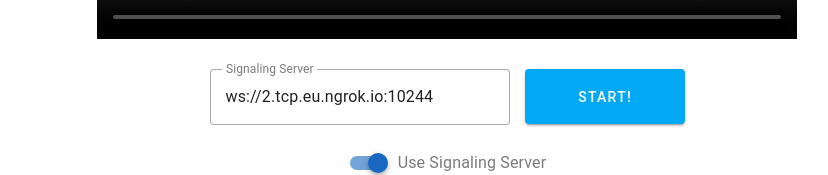
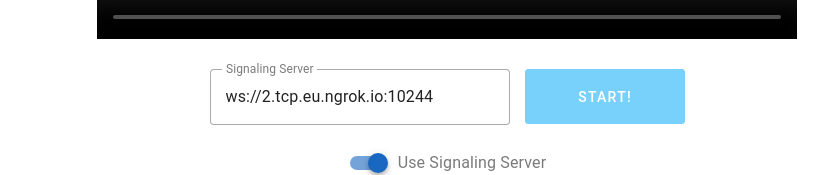
Before and after one commit to fortune-max/cloudstation3, a Vue app in the folder web/: page / in a window 1280 px wide. Shown: the part 387-562 px from the top of the page, without its empty margins (193-1021 px from the left). Built offline with nearby package versions, Linux system fonts and the light colour scheme; no server answers.

Commit message:
upd conds

```diff
--- a/web/src/components/Game.vue
+++ b/web/src/components/Game.vue
@@ -130,7 +130,7 @@ const btnText = computed(() => {
 const btnDisabled = computed(() => {
   if (iceConnectionState.value.endsWith('connected')) return true;
   if (btnText.value === 'Submit Answer!' && !textBoxValue.value) return true;
-  return useWebSockets && (!textBoxValue || !signalingServerConnected);
+  return useWebSockets.value && (!textBoxValue.value || !signalingServerConnected.value);
 });
 
 const textboxEnabled = computed(() => {
```
